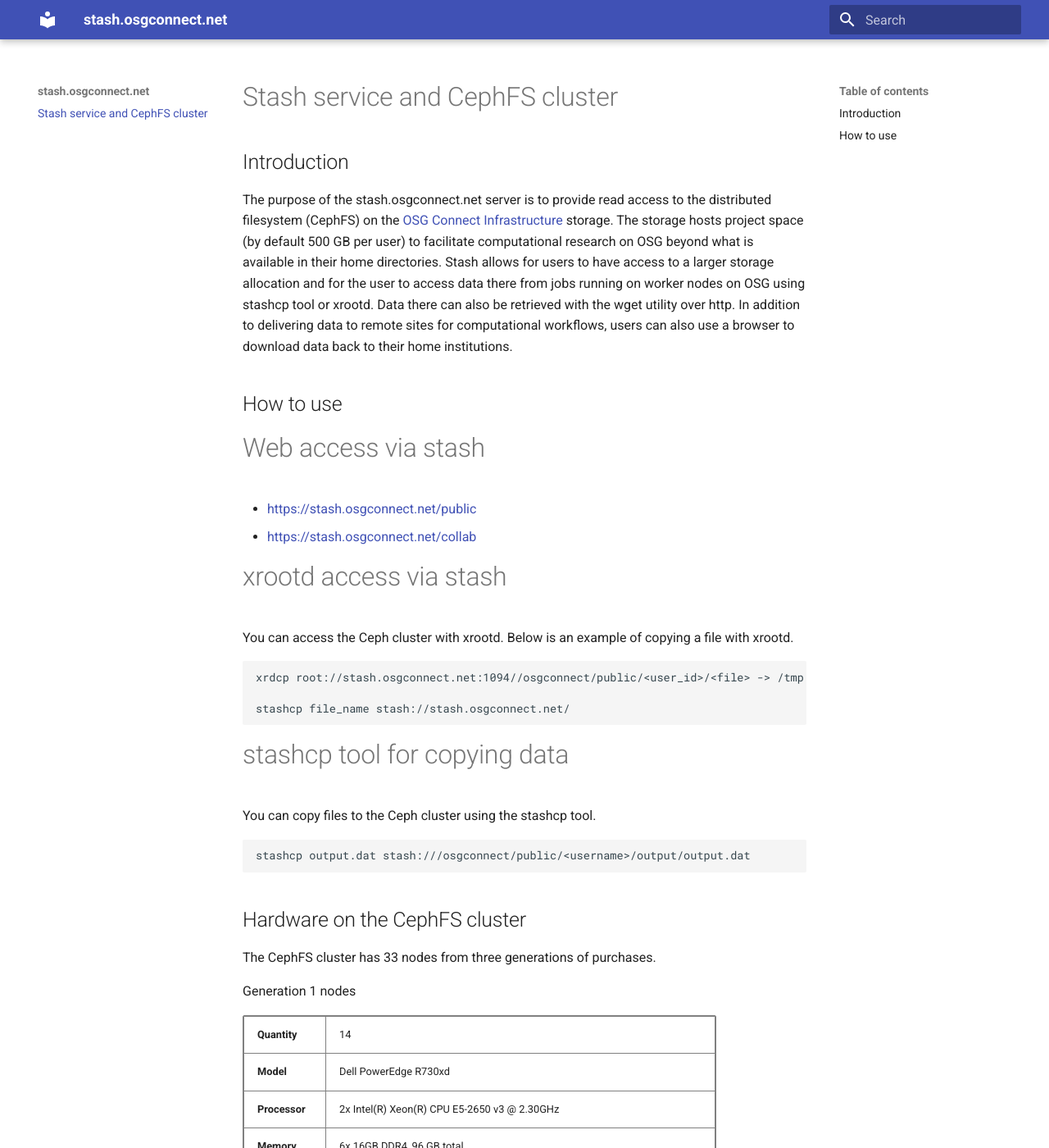
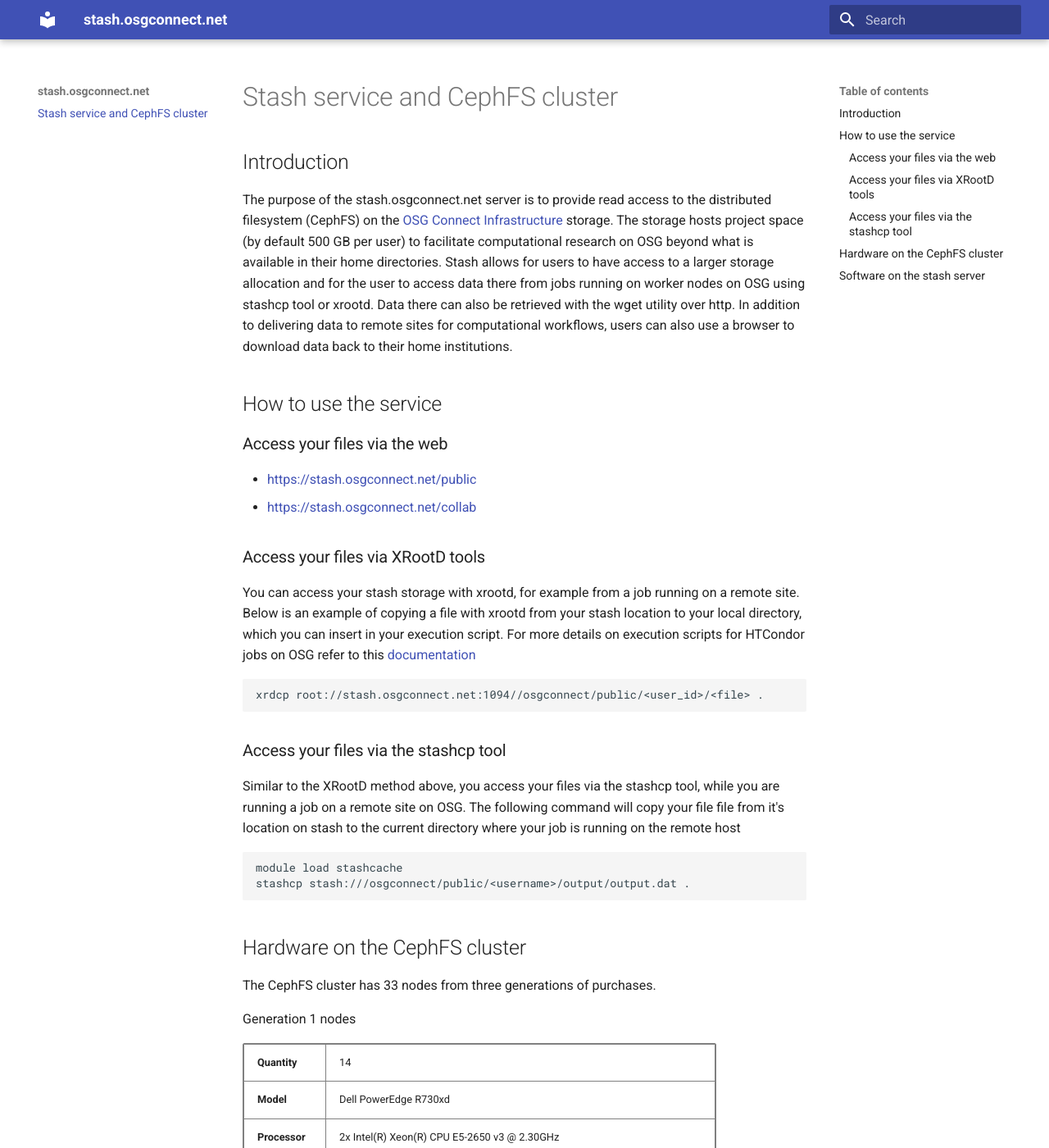
Before and after one commit to maniaclab/stashosgconnect-splash, an MkDocs documentation site: the page built from docs/index.md, in a window 1280 px wide and 1400 px high. Shown: the whole window at 82% size. Built offline with MkDocs 1.6.1 and Material for MkDocs 9.7.7, drawn with Linux system fonts in a browser that asks for light colours.

Commit message:
Update index.md

```diff
--- a/docs/index.md
+++ b/docs/index.md
@@ -4,26 +4,25 @@
 
 The purpose of the stash.osgconnect.net server is to provide read access to the distributed filesystem (CephFS) on the [OSG Connect Infrastructure](https://opensciencegrid.org/) storage. The storage hosts project space (by default 500 GB per user) to facilitate computational research on OSG beyond what is available in their home directories. Stash allows for users to have access to a larger storage allocation and for the user to access data there from jobs running on worker nodes on OSG using stashcp tool or xrootd. Data there can also be retrieved with the wget utility over http. In addition to delivering data to remote sites for computational workflows, users can also use a browser to download data back to their home institutions.
 
-## How to use
+## How to use the service
 
-# Web access via stash
+### Access your files via the web
 
 * <https://stash.osgconnect.net/public>
 * <https://stash.osgconnect.net/collab>
 
-# xrootd access via stash
+### Access your files via XRootD tools
 
-You can access the Ceph cluster with xrootd. Below is an example of copying a file with xrootd.
+You can access your stash storage with xrootd, for example from a job running on a remote site. Below is an example of copying a file with xrootd from your stash location to your local directory, which you can insert in your execution script. For more details on execution scripts for HTCondor jobs on OSG refer to this [documentation](https://support.opensciencegrid.org/support/solutions/articles/5000633410-quickstart-submit-example-htcondor-jobs)
 
-    xrdcp root://stash.osgconnect.net:1094//osgconnect/public/<user_id>/<file> -> /tmp
+    xrdcp root://stash.osgconnect.net:1094//osgconnect/public/<user_id>/<file> .
 
-    stashcp file_name stash://stash.osgconnect.net/
+### Access your files via the stashcp tool
 
-# stashcp tool for copying data
+Similar to the XRootD method above, you access your files via the stashcp tool, while you are running a job on a remote site on OSG. The following command will copy your file file from it's location on stash to the current directory where your job is running on the remote host
 
-You can copy files to the Ceph cluster using the stashcp tool.
-
-    stashcp output.dat stash:///osgconnect/public/<username>/output/output.dat
+    module load stashcache
+    stashcp stash:///osgconnect/public/<username>/output/output.dat .
 
 
 ## Hardware on the CephFS cluster
```
